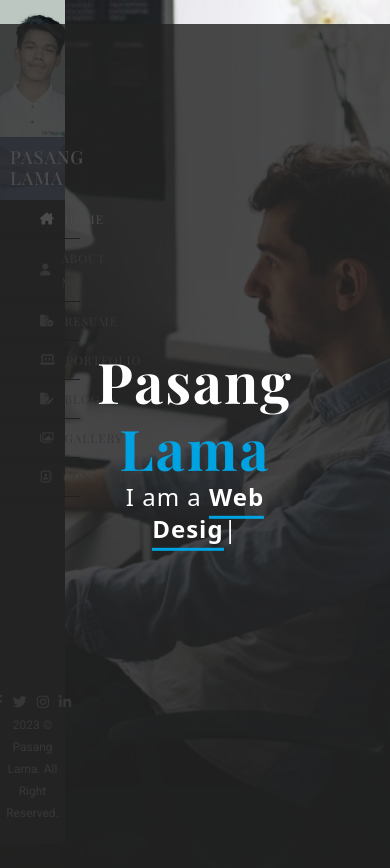
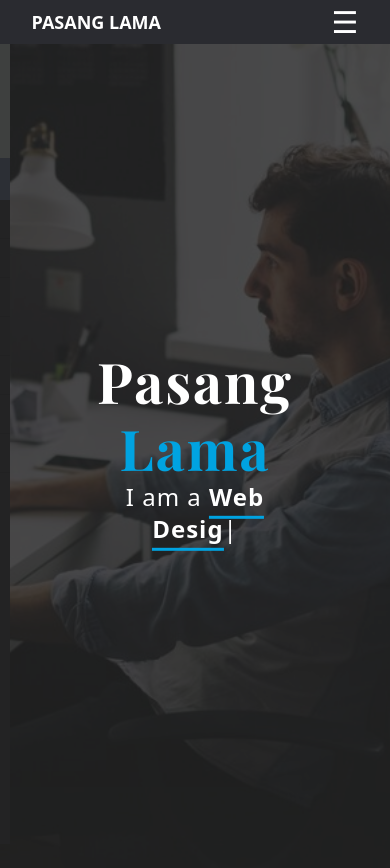
Before and after one commit to Pasang-lama/portfolio, a PHP site: page /index.php in a window 390 px wide. Run offline with PHP 8.4, Linux system fonts and the light colour scheme; some libraries are stand-ins or nearby versions; some web fonts are replaced.

Commit message:
works on the header

```diff
--- a/includes/header.php
+++ b/includes/header.php
@@ -29,3 +29,9 @@
     <link rel="stylesheet" href="css/magnific-popup.css" />
 </head>
 <body>
+<header class="d-lg-none d-block">
+    <div class="container">
+        <a class="brand" href="/">Pasang Lama</a>
+        <button class="sidenavOpenBtn" data-nav-target="SideNav">☰</button>
+    </div>
+</header>
--- a/includes/side-bar.php
+++ b/includes/side-bar.php
@@ -1,6 +1,6 @@
-<div class="side-bar-wrapper">
+<div class="side-bar-wrapper" id="SideNav">
+    <button class="sidenavCloseBtn d-lg-none d-block" data-nav-target="SideNav">X</button>
     <div class="side-bar">
-
         <div class="profile-figure">
             <figure>
                 <img src="images/Pasan-Sir.jpg" alt="">
@@ -9,7 +9,7 @@
         </div>
         <div class="main-navigation-menu">
             <ul>
-            <li class="active"><a  href="/"><i class="fa-solid fa-house-chimney"></i>Home</a></li>
+                <li class="active"><a href="/"><i class="fa-solid fa-house-chimney"></i>Home</a></li>
                 <li><a href="about"><i class="fa-solid fa-user"></i>About me</a></li>
                 <li><a href="resume"><i class="fa-solid fa-file-circle-check"></i>Resume</a></li>
                 <li><a href="portfolio"><i class="fa-solid fa-laptop-code"></i>Portfolio</a></li>
--- a/scss/base/_common.scss
+++ b/scss/base/_common.scss
@@ -13,6 +13,21 @@
   color: #555 !important;
   font-family: "Roboto", sans-serif;
   min-height: 100vh;
+}
+.open-opacity {
+  position: fixed;
+  width: 100%;
+  &::after{
+    content: "";
+    position: absolute;
+    top: 0;
+    left: 0;
+    height: 100%;
+    width: 100%;
+    background-color: #000000;
+    opacity: 0.6;
+    z-index: 9;
+  }
 }
 .container {
   width: 90% !important;
--- a/scss/layout/_side-bar.scss
+++ b/scss/layout/_side-bar.scss
@@ -1,5 +1,10 @@
 .side-bar-wrapper {
   position: relative;
+  @media (max-width: 991px) {
+    position: fixed;
+    left: -100%;
+    min-width: 400px;
+  }
   .side-bar {
     position: fixed;
     top: 0px;
@@ -7,6 +12,10 @@
     min-height: 100vh;
     width: 16.66666667%;
     background-color: #2a2b30 !important;
+    @media (max-width: 991px) {
+      left: -100%;
+      min-width: 400px;
+    }
     .profile-figure {
       position: relative;
       figure {
@@ -83,3 +92,35 @@
     }
   }
 }
+header {
+  background-color: #2a2b30 !important;
+  padding: 10px 0px;
+  color: white;
+  position: fixed;
+  top: 0px;
+  left: 0px;
+  width: 100%;
+  z-index: 9999999;
+  .container {
+    display: flex;
+    justify-content: space-between;
+  }
+  .brand {
+    text-transform: uppercase;
+    font-size: 18px;
+    font-weight: 700;
+  }
+  button {
+    background-color: transparent !important;
+    border: none !important;
+    color: white;
+    font-size: 30px;
+  }
+}
+.side-bar-wrapper.open{
+left: 0px;
+z-index: 999999999;
+.side-bar {
+  left: 0px;
+}
+}
```
Also changed, not shown: js/main.js (+35 -0 lines), css/style.css, 1 other file. Lines whose indentation alone changed are shown as unchanged.
